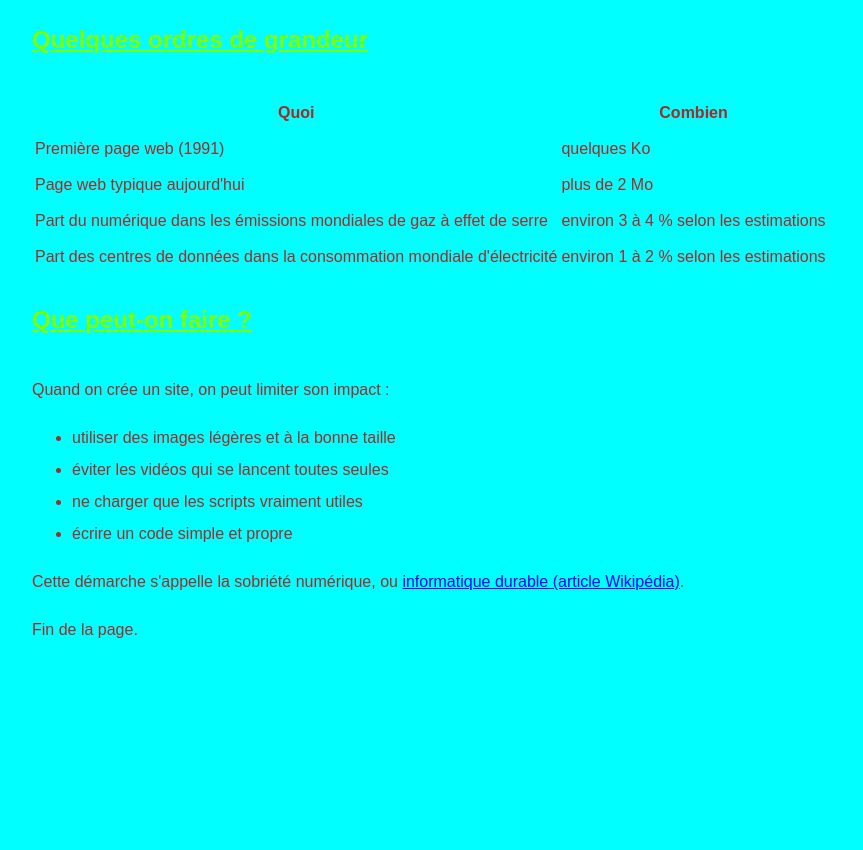
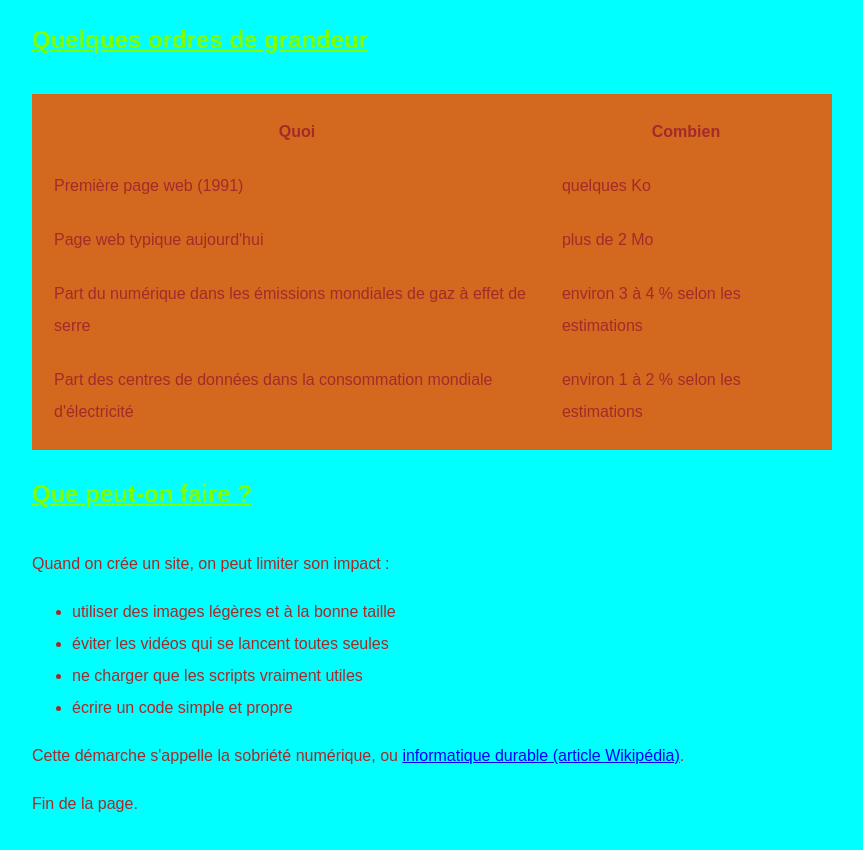
Before and after one commit to Arthur147258/d-pot-du-tp, a plain HTML site: page index.html in a window 1280 px wide. Shown: the part 1089-1939 px from the top of the page, without its empty margins (78-941 px from the left). Before the commit the page ends 1861 px from the top, so only its background shows below. Drawn offline with Linux system fonts and the light colour scheme.

Commit message:
tableau au bordure fine avec 10px sur les bords et couleur chocolat

```diff
--- a/style.css
+++ b/style.css
@@ -6,3 +6,4 @@ h2 {text-decoration: underline;}
 a {color: blue;}
 a:hover {color: blueviolet; text-decoration: underline;}
 img {max-width: 100%;border-radius: 10px;}
+table, th, td {border-collapse: 10px; border: 10px; padding: 10px; background-color: chocolate;}
```
